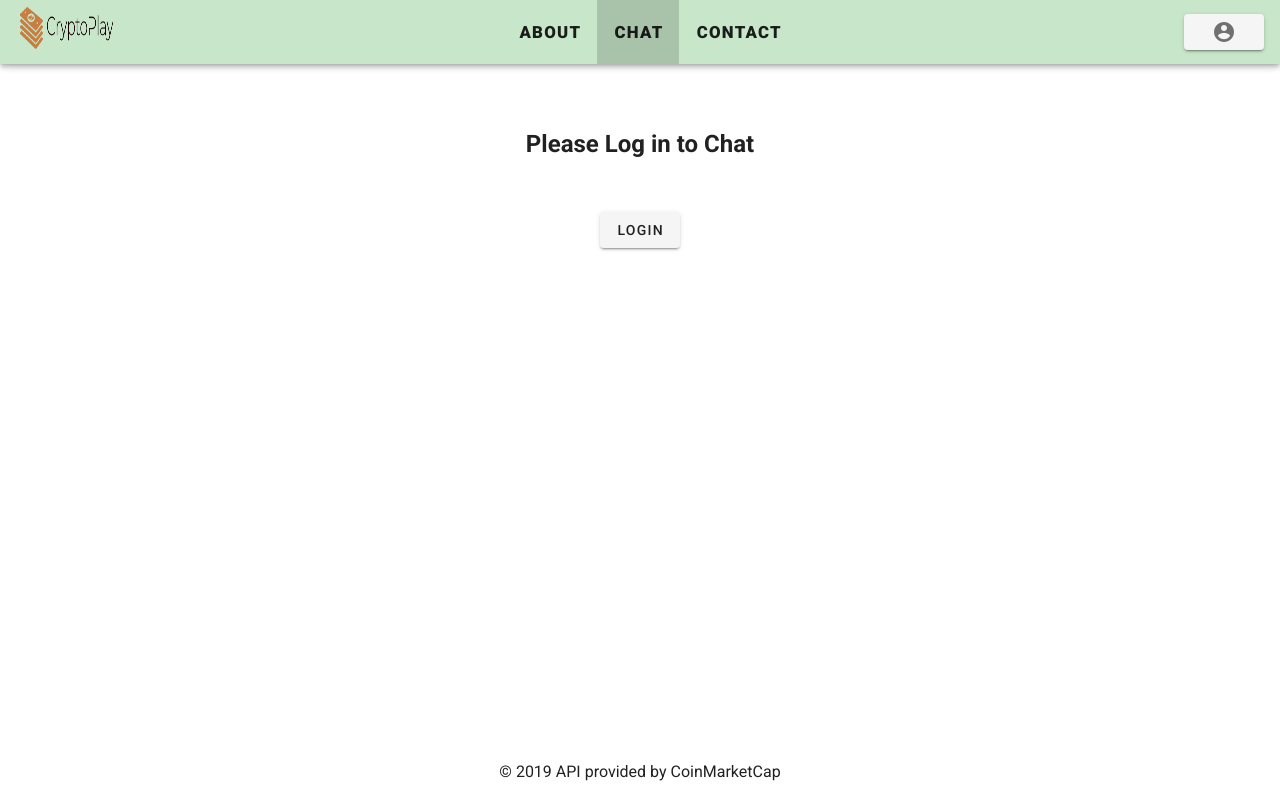
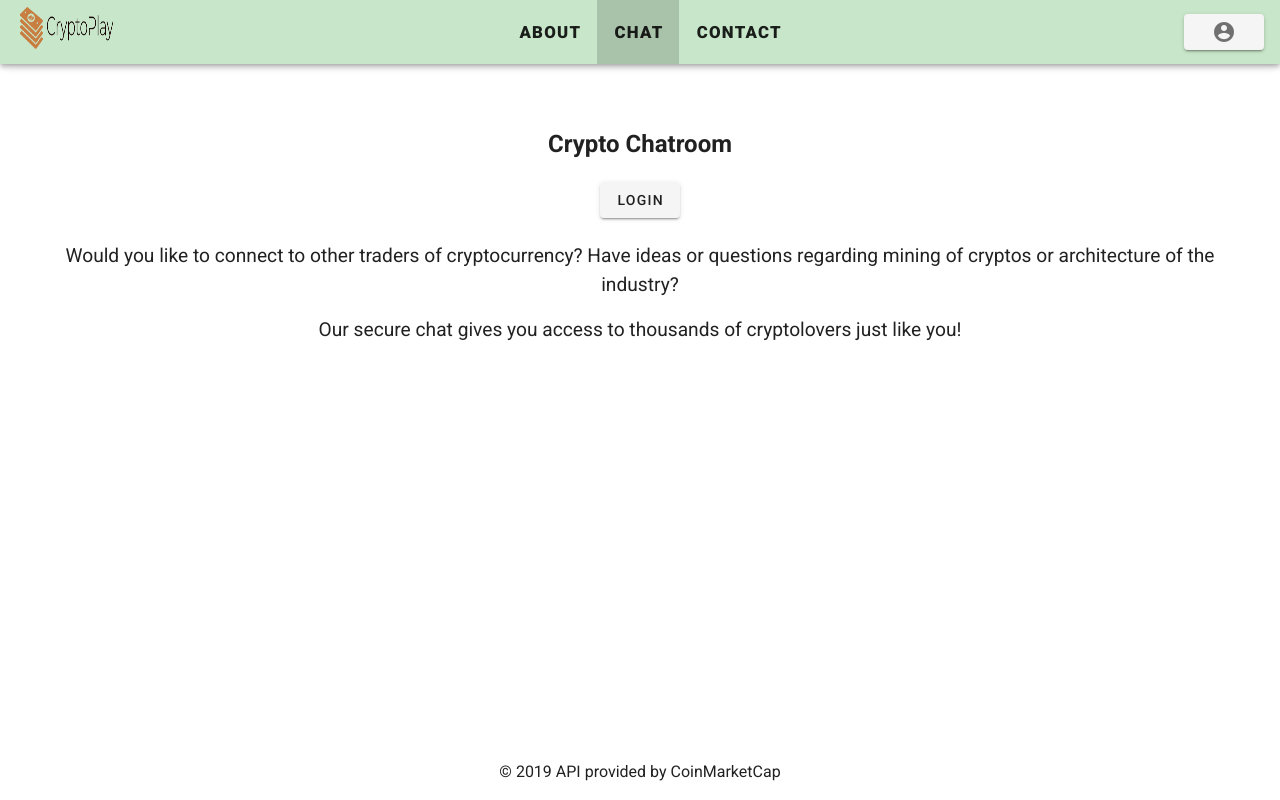
Before and after one commit to Blondish/Crypto-Play, a Vue app: page /chat in a window 1280 px wide. Built offline with nearby package versions, Linux system fonts and the light colour scheme; what vue-chat-scroll would draw is missing.

Commit message:
corrected Chat, Log In pages

```diff
--- a/src/views/Chat.vue
+++ b/src/views/Chat.vue
@@ -1,10 +1,19 @@
 <template>
   <div class="chat">
     <v-container class="container">
-      <h2>Please Log in to Chat</h2>
+      <h2>Crypto Chatroom</h2>
       <v-row sm-6 xs-12 justify="space-around" align="center">
         <v-col>
           <v-btn raised @click="redirectToLog">Login</v-btn>
+        </v-col>
+      </v-row>
+      <v-row>
+        <v-col>
+          <p>
+            Would you like to connect to other traders of cryptocurrency?
+            Have ideas or questions regarding mining of cryptos or architecture of the industry?
+          </p>
+          <p>Our secure chat gives you access to thousands of cryptolovers just like you!</p>
         </v-col>
       </v-row>
     </v-container>
@@ -26,6 +35,9 @@ export default {
 <style scoped>
 h2 {
   margin-top: 50px;
-  margin-bottom: 50px;
+  margin-bottom: 20px;
+}
+p {
+  font-size: 1.2em;
 }
 </style>
--- a/src/views/Contact.vue
+++ b/src/views/Contact.vue
@@ -4,11 +4,11 @@
       <h1>Get In Touch</h1>
 
       <v-form ref="form" lazy-validation>
-        <v-text-field v-model="name" :counter="20" :rules="nameRules" label="Name" required></v-text-field>
+        <v-text-field :rules="nameRules" label="Name"></v-text-field>
 
-        <v-text-field v-model="email" :rules="emailRules" label="E-mail" required></v-text-field>
+        <v-text-field v-model="email" :rules="nameRules" label="E-mail" required></v-text-field>
 
-        <v-text-field label="Question" required></v-text-field>
+        <v-text-field label="Question" :rules="nameRules"></v-text-field>
 
         <v-checkbox label="Would you like to receive our newsletter?"></v-checkbox>
 
@@ -17,7 +17,10 @@
     </v-content>
     <span v-show="ThankyouMsg">
       <h2>Thank you for your Input</h2>
-      <h3>We will respond to your query withing 48 hours</h3>
+      <h3>We will respond to your query within 48 hours</h3>
+      <router-link to="/" tag="button" class="button">
+        <v-btn outlined>Home</v-btn>
+      </router-link>
     </span>
   </div>
 </template>
@@ -29,12 +32,15 @@ export default {
   data() {
     return {
       hideOnSubmit: true,
-      ThankyouMsg: false
+      ThankyouMsg: false,
+      nameRules: [v => v.length >= 3 || "Input should be at least 3 characters"]
     };
   },
   methods: {
     ReverseView() {
-      (this.hideOnSubmit = false), (this.ThankyouMsg = true);
+      if (this.$refs.form.validate()) {
+        (this.hideOnSubmit = false), (this.ThankyouMsg = true);
+      }
     }
   }
 };
@@ -45,6 +51,9 @@ export default {
   margin: 20px;
 }
 div.contact {
-  margin: 50px 20px;
+  margin: 20px 20px;
+}
+button {
+  margin-top: 30px;
 }
 </style>
--- a/src/views/LogIn.vue
+++ b/src/views/LogIn.vue
@@ -1,13 +1,23 @@
 <template>
   <div>
     <v-container class="container">
-      <h2>Please Log in to Chat</h2>
+      <h2>Your Account</h2>
       <v-row sm-6 xs-12 justify="space-around" align="center">
         <v-col>
           <v-btn @click="login" v-show="logInVisible">Login</v-btn>
         </v-col>
       </v-row>
-
+      <v-row xs-12 block>
+        <v-col>
+          Message
+          <input v-model="message" type="text" placeholder="enter message" />
+        </v-col>
+      </v-row>
+      <v-row xs-12>
+        <v-col>
+          <v-btn @click="sendMessage">Send</v-btn>
+        </v-col>
+      </v-row>
       <v-col>
         <v-btn @click="logOut" v-show="logOutVisible">LogOut</v-btn>
       </v-col>
@@ -21,17 +31,6 @@
           </v-col>
         </div>
       </div>
-      <v-row xs-12 block>
-        <v-col>
-          Message
-          <input v-model="message" type="text" placeholder="enter message" />
-        </v-col>
-      </v-row>
-      <v-row xs-12>
-        <v-col>
-          <v-btn @click="sendMessage">Send</v-btn>
-        </v-col>
-      </v-row>
     </v-container>
   </div>
 </template>
@@ -54,7 +53,8 @@ export default {
       messages: [],
       logInVisible: true,
       logOutVisible: false,
-      loading: false
+      loading: false,
+      today: moment()
     };
   },
   methods: {
@@ -101,6 +101,7 @@ export default {
     sendMessage() {
       if (this.logged == false) {
         alert("You are not logged in");
+        this.message = "";
       } else if (this.logged == true && this.message.length == 0) {
         alert("write your sessage");
         return;
@@ -111,7 +112,6 @@ export default {
         name: firebase.auth().currentUser.displayName,
         foto: firebase.auth().currentUser.photoURL
       };
-      console.log(moment);
       firebase
         .database()
         .ref("chat")
```
